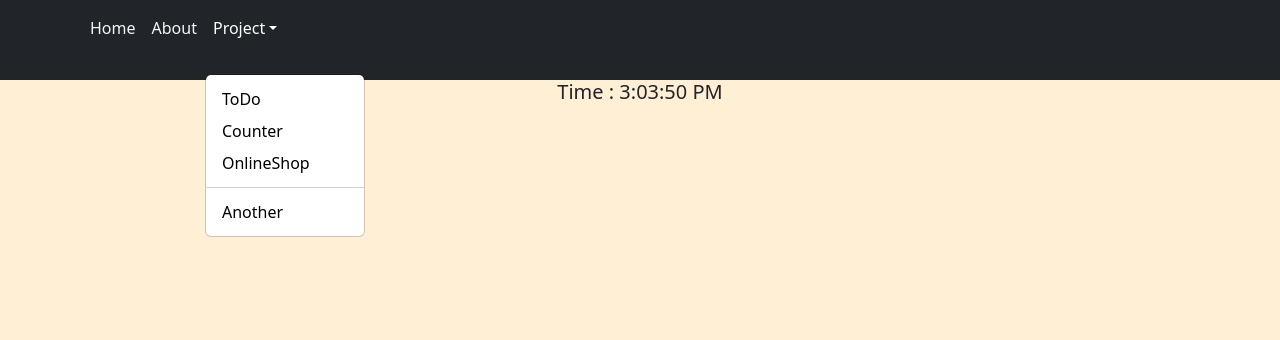
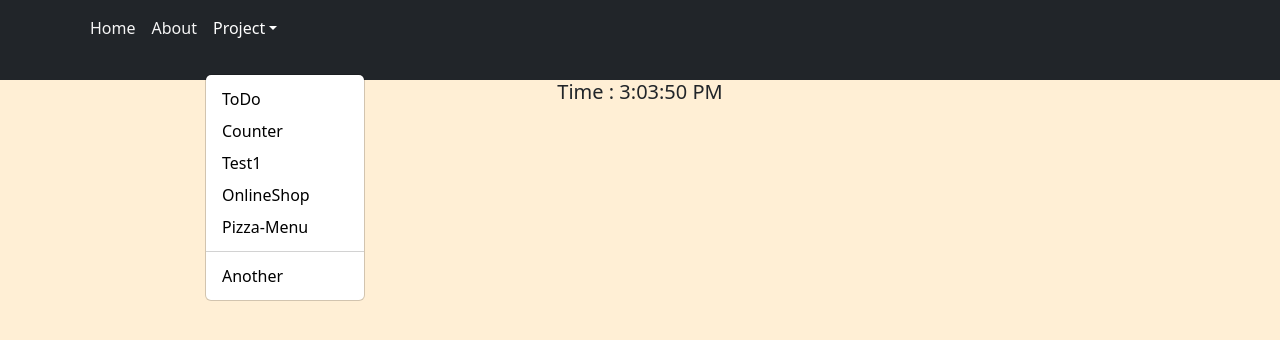
Before and after one commit to RoyaRastegar/My-Website, a React (Create React App) app: page / in a window 1280 px wide. Both pictures are taken after a click on the button "Project". Shown: the top 340 px of the page. Built offline with nearby package versions, Linux system fonts and the light colour scheme.

Commit message:
add new component

```diff
--- a/src/Components/NavbarCom/NavbarCom.js
+++ b/src/Components/NavbarCom/NavbarCom.js
@@ -40,8 +40,18 @@ const NavbarCom = () => {
                   </Link>
                 </NavDropdown.Item>
                 <NavDropdown.Item>
+                  <Link className="link-drop" to="/test1">
+                    Test1
+                  </Link>
+                </NavDropdown.Item>
+                <NavDropdown.Item>
                   <Link className="link-drop" to="/onlinshop">
                     OnlineShop
+                  </Link>
+                </NavDropdown.Item>
+                <NavDropdown.Item>
+                  <Link className="link-drop" to="/pizaamenu">
+                    Pizza-Menu
                   </Link>
                 </NavDropdown.Item>
                 <NavDropdown.Divider />
@@ -50,13 +60,13 @@ const NavbarCom = () => {
                 </NavDropdown.Item>
               </NavDropdown>
 
-                <div className="login-div">
+              <div className="login-div">
                 <Nav.Link>
-                  <Link to="/login" className="link-login">Login <FontAwesomeIcon icon={faRightToBracket} /></Link>
-
-                  </Nav.Link>
-                </div>
-
+                  <Link to="/login" className="link-login">
+                    Login <FontAwesomeIcon icon={faRightToBracket} />
+                  </Link>
+                </Nav.Link>
+              </div>
             </Nav>
           </Navbar.Collapse>
         </Container>
```
